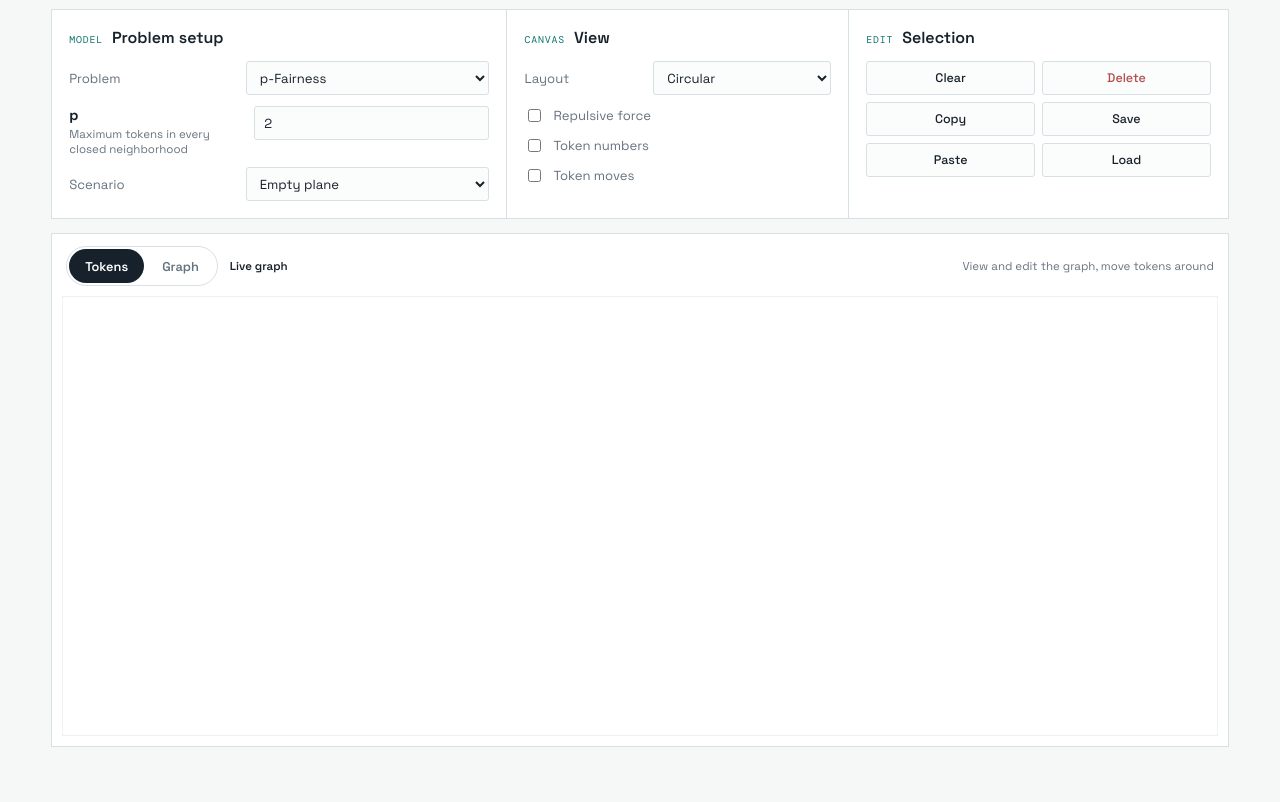
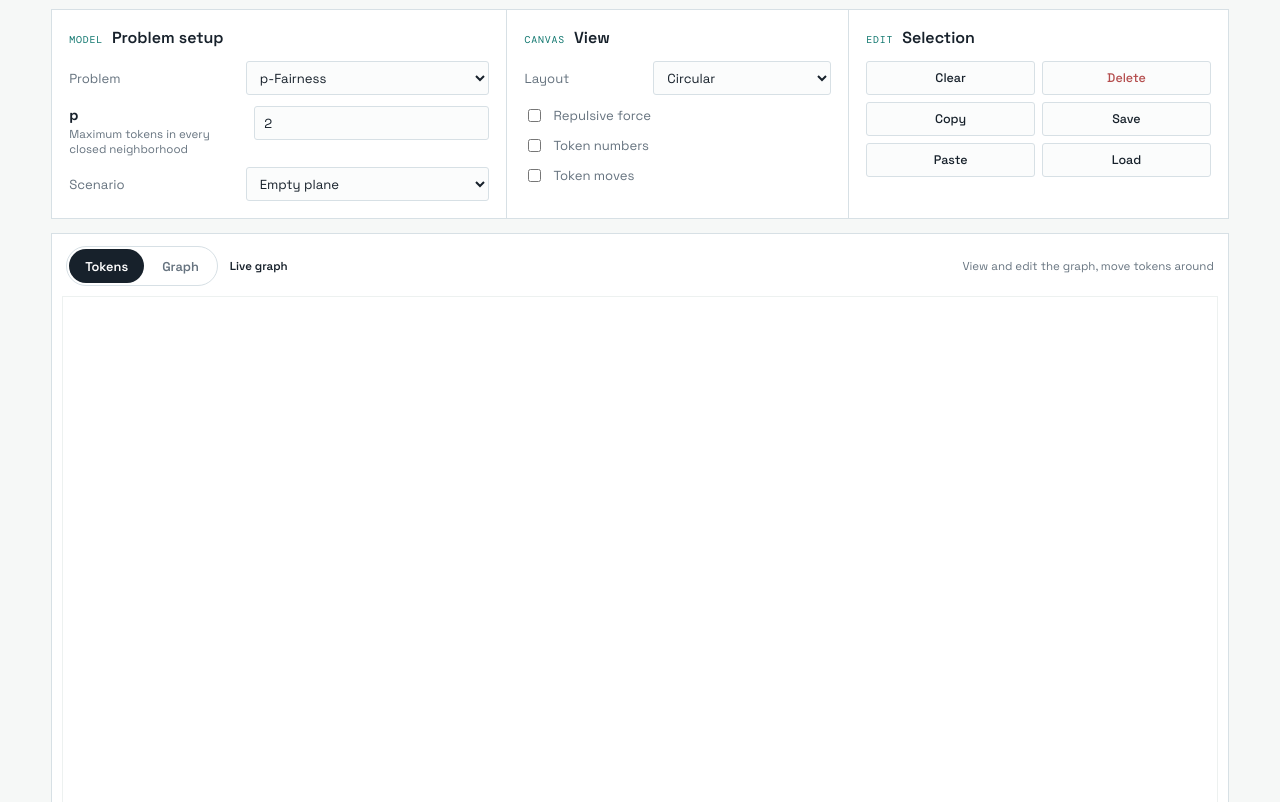
Before and after one commit to whaypr/token-reconfiguration, a website built with Vite: page index.html in a window 1280 px wide. Shown: the part 150-952 px from the top of the page. Built offline with nearby package versions, Linux system fonts and the light colour scheme.

Commit message:
Make the SVG panel higher

```diff
--- a/style.css
+++ b/style.css
@@ -301,7 +301,7 @@ h1 {
 svg {
     display: block;
     width: 100%;
-    height: clamp(340px, 55vh, 800px);
+    height: clamp(900px, 72vh, 800px);
     background: white;
     border: 1px solid #edf1f0;
     cursor: grab;
```
